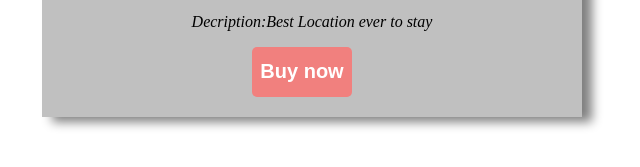
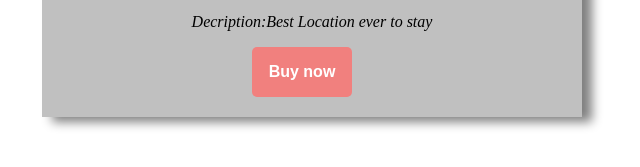
Before and after one commit to acciojob/pricing-card-barcode007, a website: page main.html in a window 1280 px wide. Shown: the part 433-600 px from the top of the page, 66-706 px from the left. Drawn offline with Linux system fonts and the light colour scheme.

Commit message:
created a submission

```diff
--- a/styles.css
+++ b/styles.css
@@ -24,10 +24,11 @@
 	background-color:#f1807e;
 	width:100px;
 	height:50px;
-	font-size:20px;
+	font-size:16px;
 	font-weight:700;
 	margin-left:190px;
 	color:white;
+	padding:auto;
 
 }
 .container>button:hover{
```
